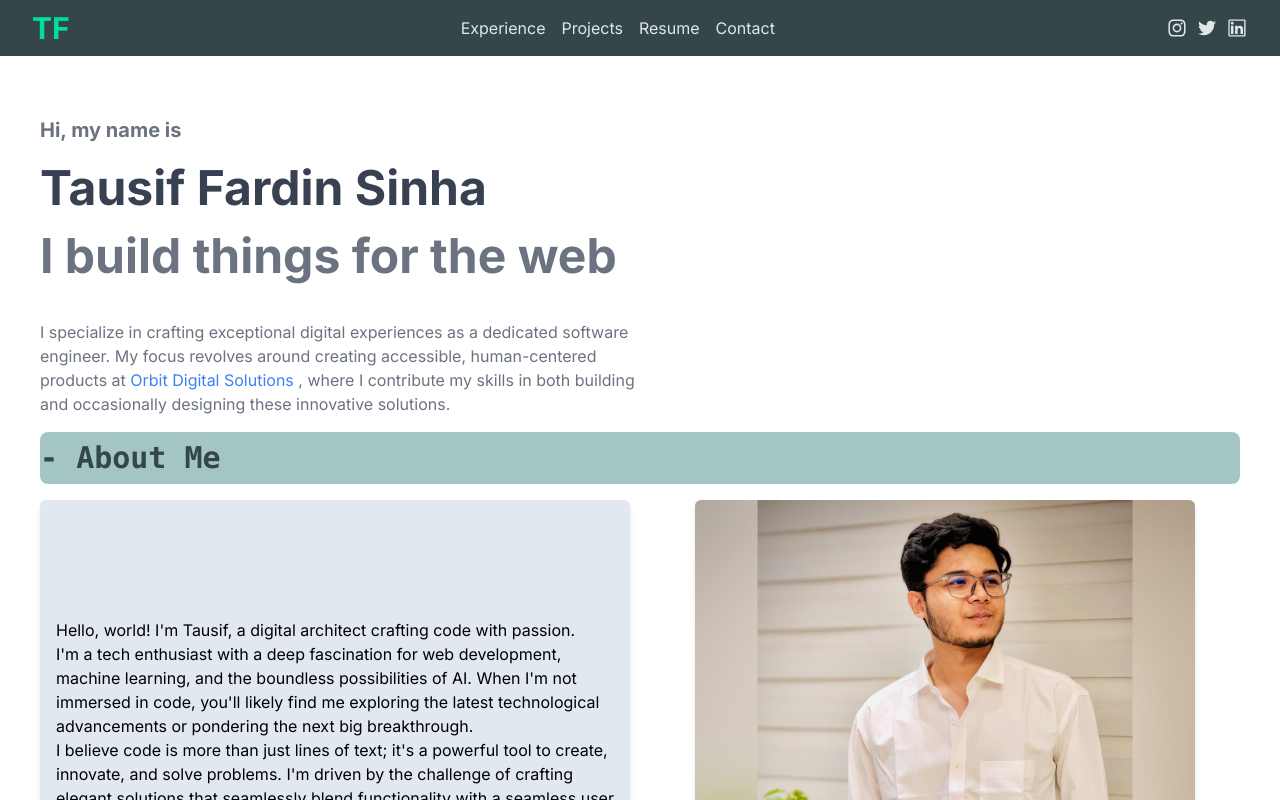
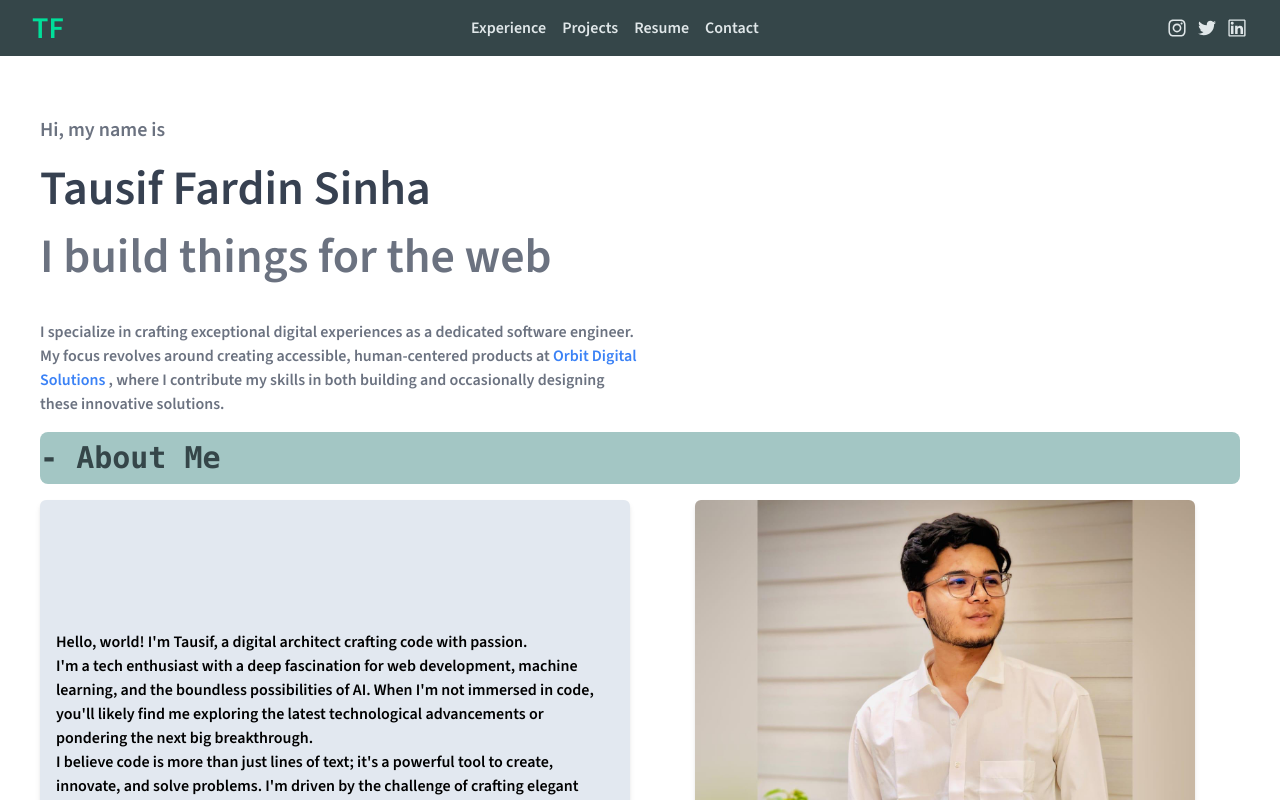
Before and after one commit to tausif-fardin/portfolio, a Next.js app: page / in a window 1280 px wide. Shown: the top 800 px of the page. Built offline with nearby package versions, Linux system fonts and the light colour scheme.

Commit message:
font update

```diff
--- a/src/app/layout.js
+++ b/src/app/layout.js
@@ -1,6 +1,12 @@
 import "./globals.css";
 import { Inter } from "next/font/google";
 import Navbar from "@/components/nav-bar";
+import { Source_Sans_3 } from "next/font/google";
+
+const roboto = Source_Sans_3({
+  weight: "600",
+  subsets: ["latin"],
+});
 const inter = Inter({ subsets: ["latin"] });
 
 export const metadata = {
@@ -11,7 +17,7 @@ export const metadata = {
 export default function RootLayout({ children }) {
   return (
     <html lang="en">
-      <body className={inter.className}>
+      <body className={roboto.className}>
         <Navbar />
         {children}
       </body>
```
